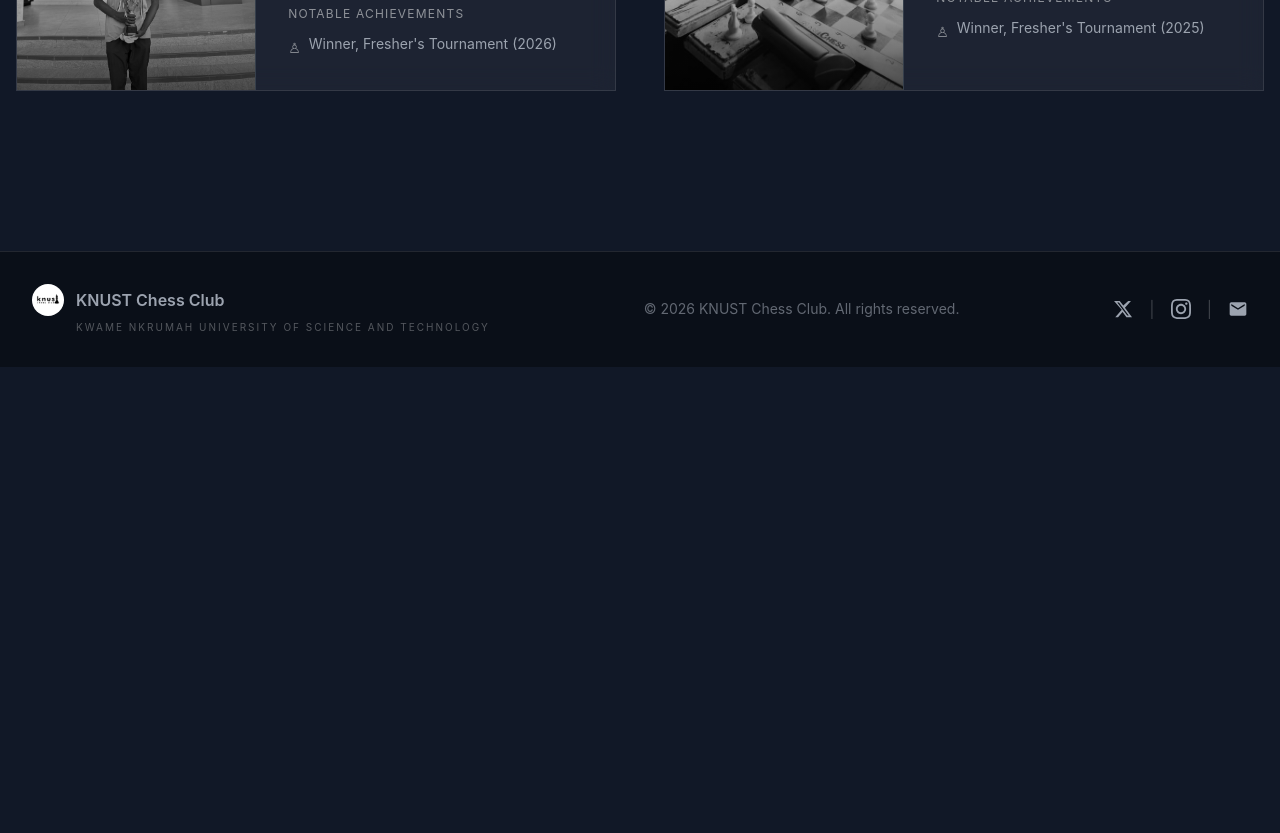
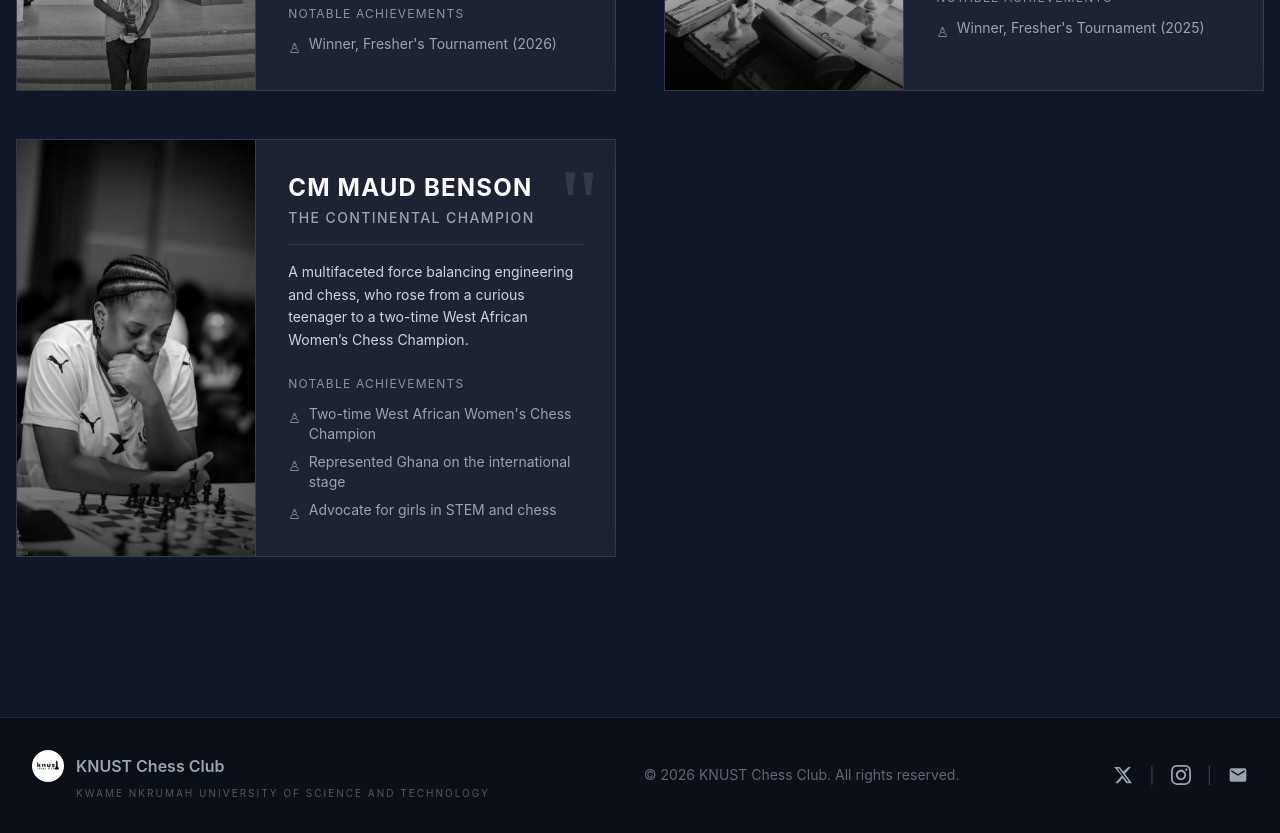
Before and after one commit to ALpatson/knust_chess_website, a React (Vite) app: page /legends in a window 1280 px wide. Shown: the part 2980-3813 px from the top of the page. Before the commit the page ends 3347 px from the top, so only its background shows below. Built offline with nearby package versions, Linux system fonts and the light colour scheme.

Commit message:
Revert Maud Benson blog to detailed version

```diff
--- a/src/pages/Blog.jsx
+++ b/src/pages/Blog.jsx
@@ -34,13 +34,11 @@ const blogPosts = [
       "Her dedication and consistent performance earned her one of the most remarkable accomplishments in her career: becoming a two-time West African Women’s Chess Champion. This achievement places her among the elite players in the region and highlights her as a key figure in African chess.",
       "Beyond the Chessboard",
       "Maud is not just a chess player she is a multifaceted individual balancing both technical and creative pursuits. Currently, she is undergoing training with the Reliability Engineering team at Cargill Cocoa, where she applies her knowledge from her Mechanical Engineering studies in a real-world industrial setting.",
-      "At the same time, she continues to compete in chess and contribute to the chess community through content creation. This blend of engineering, competitive play, and content creation reflects a modern, dynamic approach to career building.",
+      "At the same time, she continues to compete in chess and contribute to the chess community through content creation.",
       "Where Chess Meets Creativity",
       "One of the most fascinating aspects of Maud’s journey is how she integrates chess with technology and creativity. Beyond the board, she explores 3D modelling and design, showcasing her ability to think both logically and artistically.",
-      "This combination is rare, and powerful. Chess sharpens the mind, while creative design expands it. Together, they form a unique identity that sets her apart.",
       "Inspiring the Next Generation",
-      "Maud Benson’s story is more than just personal success, it’s a source of inspiration for young people, especially girls in STEM and chess across Africa. She proves that you don’t have to choose between academics, creativity, and passion, you can excel in all.",
-      "Her journey reminds us that greatness often starts from simple beginnings: a school activity, a spark of curiosity, and the willingness to keep going."
+      "Maud Benson’s story is more than just personal success, it’s a source of inspiration for young people, especially girls in STEM and chess across Africa. She proves that you don’t have to choose between academics, creativity, and passion, you can excel in all."
     ],
     image: "/blogs/Maud_Benson.jpeg",
     tags: ["Legend", "Inspiration", "Women in Chess"]
--- a/src/pages/Legends.jsx
+++ b/src/pages/Legends.jsx
@@ -142,6 +142,18 @@ const legendsData = [
       "Winner, Fresher's Tournament (2025)"
     ],
     image: '/legends/Obeng_Lawrence.jpeg'
+  },
+  {
+    id: 13,
+    name: 'CM Maud Benson',
+    title: 'The Continental Champion',
+    description: 'A multifaceted force balancing engineering and chess, who rose from a curious teenager to a two-time West African Women’s Chess Champion.',
+    achievements: [
+      "Two-time West African Women's Chess Champion",
+      "Represented Ghana on the international stage",
+      "Advocate for girls in STEM and chess"
+    ],
+    image: '/blogs/Maud_Benson.jpeg'
   }
 ];
 
```
